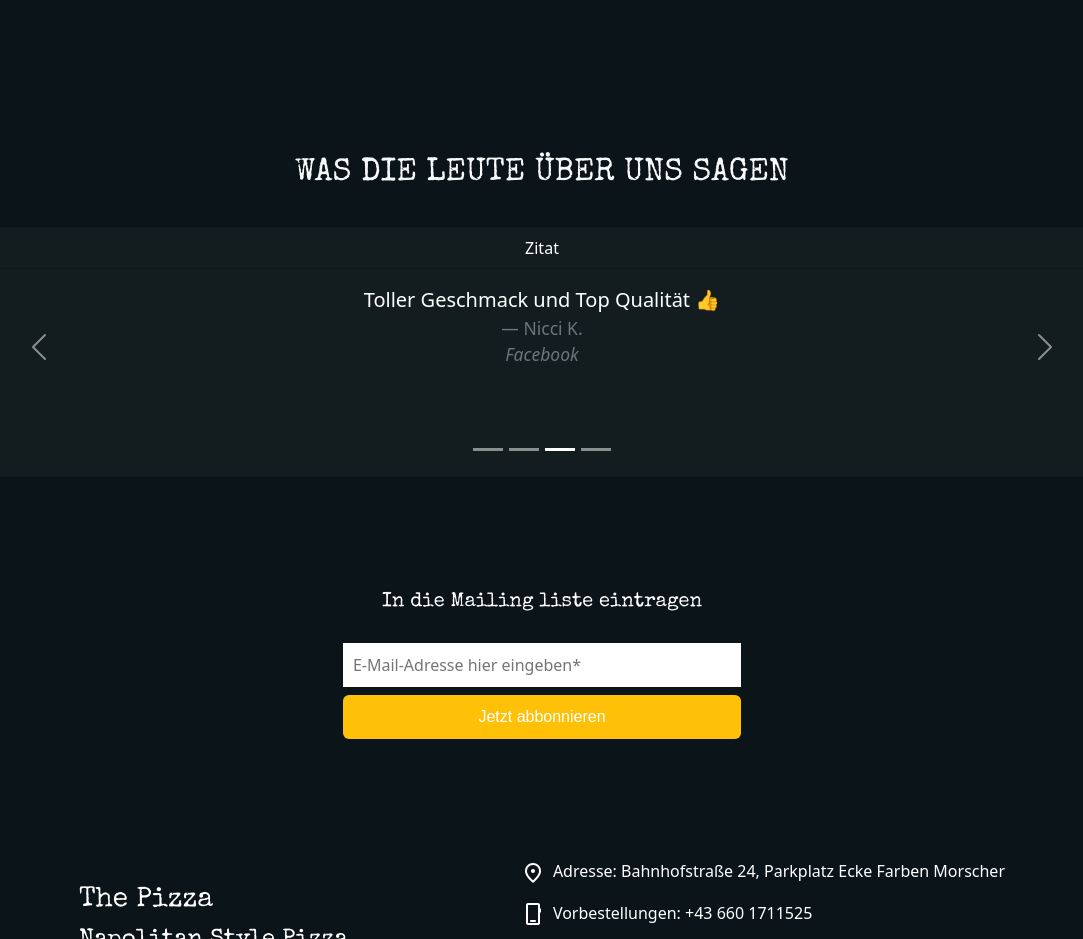
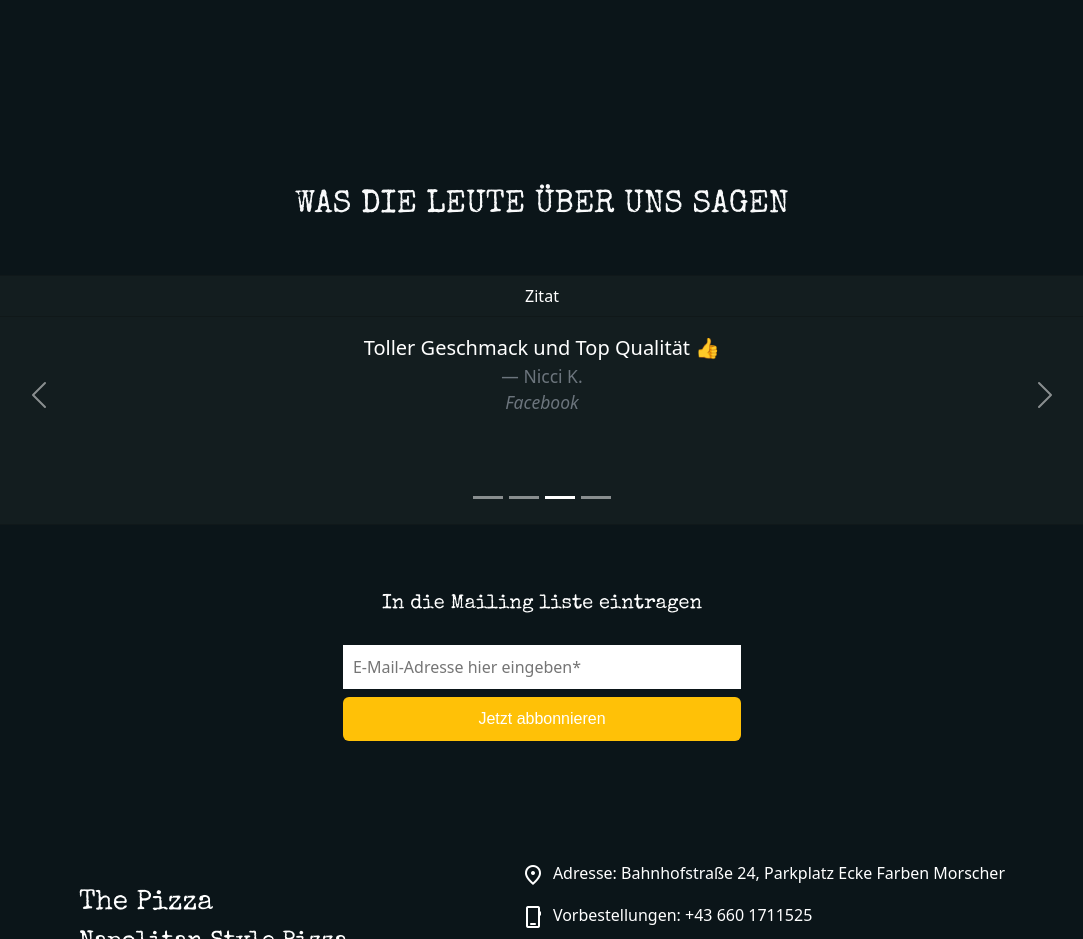
Before and after one commit to Iulia2191/ThePizzaWebsite, a React (Vite) app in the folder the-pizza/: page / in a window 1280 px wide. Shown: the part 2680-3619 px from the top of the page, without its empty margins (98-1181 px from the left). Built offline with nearby package versions, Linux system fonts and the light colour scheme; a web font is replaced by a local one.

Commit message:
Update Testimonials.jsx

```diff
--- a/the-pizza/src/Components/Testimonials/Testimonials.jsx
+++ b/the-pizza/src/Components/Testimonials/Testimonials.jsx
@@ -4,8 +4,8 @@ import Testimonial from '../Carousel/Carousel'
 
 function Testimonials () {
   return (
-    <div className='testimonials text-center py-3'>
-        <h2 className='text-light'>Was die Leute über uns sagen</h2>
+    <div className='testimonials text-center pt-5'>
+        <h2 className='text-light pb-3'>Was die Leute über uns sagen</h2>
       <div className='container-fluid py-3 px-5'>
         <Testimonial/>
       </div>
```
